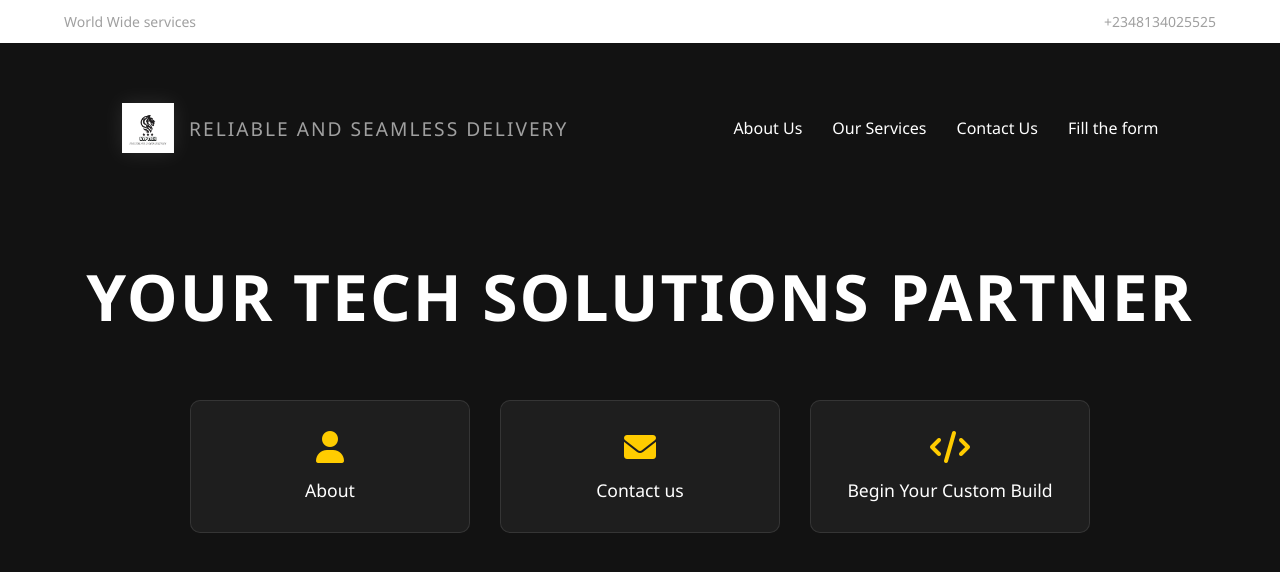
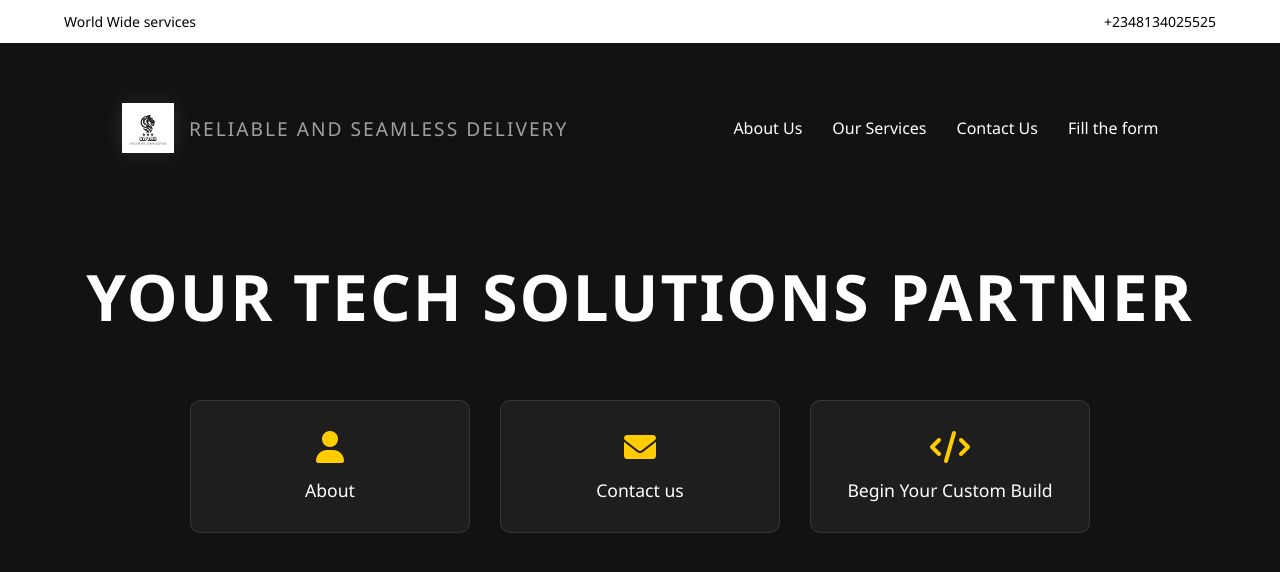
Before and after one commit to Ajurii/nyp, a website: page public2/public/index.html in a window 1280 px wide. Drawn offline with Linux system fonts and the light colour scheme.

Commit message:
update to new webpage

```diff
--- a/public2/public/index.css
+++ b/public2/public/index.css
@@ -31,7 +31,7 @@ body {
     padding: 12px 5%;
     background-color: white;
     font-size: 14px;
-    color: #a0a0a0;
+    color:black;
 }
 
 .contact-info {
```
